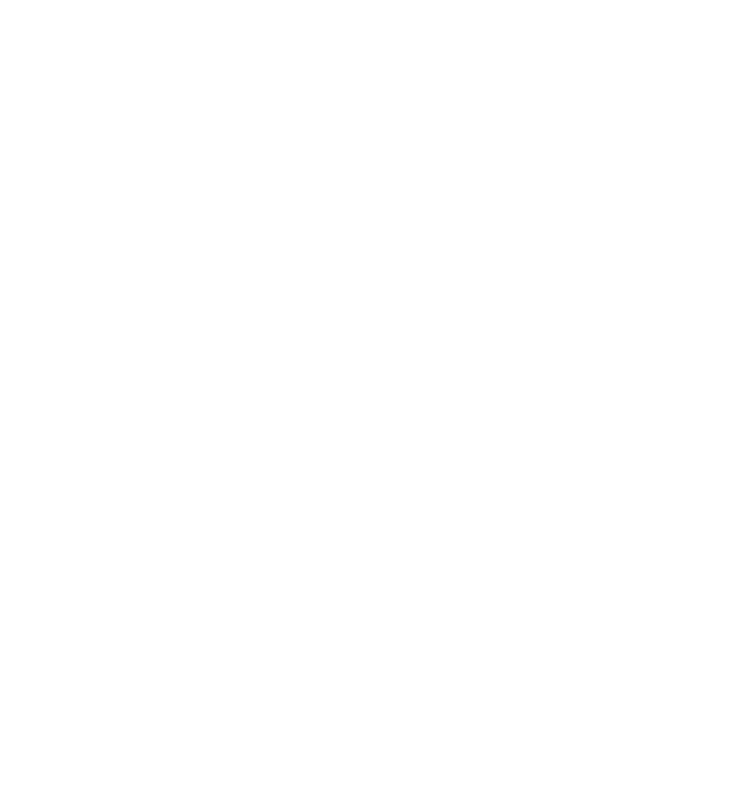
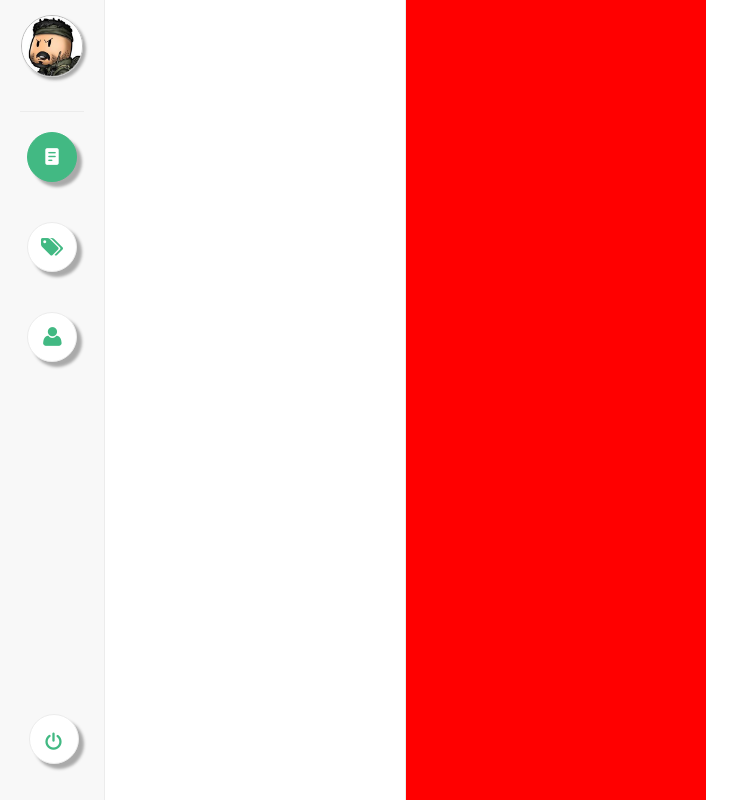
Before and after one commit to yyyybzzzz/myBlog, a Vue app in the folder admin/: page /#/article in a window 1280 px wide. Shown: the whole page, without its empty margins (0-748 px from the left). Built offline with nearby package versions, Linux system fonts and the light colour scheme.

Commit message:
完成侧边栏

```diff
--- a/admin/src/App.vue
+++ b/admin/src/App.vue
@@ -1,6 +1,10 @@
 <template>
   <div id="app">
-    <router-view></router-view>
+    <router-view
+      transition="fade"
+      transition-mode="out-in">>
+
+    </router-view>
   </div>
 </template>
 
@@ -11,6 +15,14 @@
 </script>
 
 <style>
+  .fade-transition {
+    transition: opacity .2s ease
+  }
+
+  .fade-enter, .fade-leave {
+    opacity: 0;
+  }
+
   #app {
     font-family: 'Avenir', Helvetica, Arial, sans-serif;
     -webkit-font-smoothing: antialiased;
@@ -26,11 +38,13 @@
     width: 100%;
     height: 100%;
   }
-  ul{
+
+  ul {
     list-style: none;
     padding: 0;
   }
-  a{
+
+  a {
     text-decoration: none;
   }
 </style>
--- /dev/null
+++ b/admin/src/components/Article.vue
@@ -0,0 +1,40 @@
+<template>
+  <div class="article">
+    <side-bar></side-bar>
+    <div class="test"></div>
+    <div class="post-edit">
+    </div>
+  </div>
+</template>
+<style scoped>
+  .article {
+    margin-left: 105px;
+    height: 100%;
+
+  }
+
+  .test {
+    float: left;
+    background-color: #fff;
+    border-right: 1px solid #ececec;
+    width: 300px;
+    height: 100%;
+    overflow-y: auto;
+  }
+  .post-edit{
+    background-color: #f00;
+    width: 300px;
+    height: 100%;
+    overflow: auto;
+  }
+</style>
+<script>
+  import SideBar from './common/SideBar.vue'
+
+  export default{
+    components: {
+      SideBar
+    }
+  }
+
+</script>
--- /dev/null
+++ b/admin/src/components/Login.vue
@@ -0,0 +1,9 @@
+<template>
+</template>
+<script>
+  export default{
+      components:{
+
+      }
+  }
+</script>
--- /dev/null
+++ b/admin/src/components/Me.vue
@@ -0,0 +1,14 @@
+<template>
+  <div>
+    <side-bar></side-bar>
+    <p>Me</p>
+  </div>
+</template>
+<script>
+  import SideBar from './common/SideBar.vue'
+  export default{
+    components: {
+      SideBar
+    }
+  }
+</script>
--- /dev/null
+++ b/admin/src/components/Tag.vue
@@ -0,0 +1,20 @@
+<template>
+  <div>
+    <side-bar></side-bar>
+    <div class="tag-container"></div>
+  </div>
+</template>
+<style scoped>
+  .tag-container{
+    margin-left: 105px;
+    background-color: #f00;
+  }
+</style>
+<script>
+  import SideBar from './common/SideBar.vue'
+  export default{
+    components: {
+      SideBar
+    }
+  }
+</script>
--- a/admin/src/components/common/SideBar.vue
+++ b/admin/src/components/common/SideBar.vue
@@ -4,18 +4,27 @@
     <img class="avatar" src="../../assets/img/avatar2.jpg">
 
     <ul class="nav">
-      <li><a class="nav-button" href="#" title="博客"><i class='icon-wenzhang iconfont'></i></a></li>
-      <li><a class="nav-button" href="#"><i class='icon-tag1 iconfont'></i></a></li>
-      <li><a class="nav-button" href="#"><i class='icon-wo iconfont'></i></a></li>
+      <li>
+        <router-link to="/article" class="nav-button"><i
+          class='icon-wenzhang iconfont'></i></router-link>
+      </li>
+      <li>
+        <router-link to="/tag" class="nav-button"><i
+          class='icon-tag1 iconfont'></i></router-link>
+      </li>
+      <li>
+        <router-link to="/me" class="nav-button"><i class='icon-wo iconfont'></i></router-link>
+      </li>
     </ul>
     <ul class="logout">
       <li><a class="nav-button" href="#"><i class='icon-tuichu iconfont'></i></a></li>
     </ul>
   </div>
 </template>
+
 <script>
   export default{
-    name: "sidebar",
+    name: "SideBar",
   }
 </script>
 <style scoped>
@@ -52,7 +61,8 @@
     /*margin-top: 30px;*/
     padding: 20px 0;
   }
-  .logout{
+
+  .logout {
     width: 80%;
     text-align: center;
     display: inline-block;
@@ -60,9 +70,11 @@
     bottom: 0;
     display: block;
   }
-  .logout>li{
+
+  .logout > li {
     padding: 20px 0;
   }
+
   .nav-button {
     text-align: center;
     display: inline-block;
@@ -78,7 +90,10 @@
 
   }
 
-  .nav-button:active {
+  .router-link-active {
+    border: 1px solid #42b983;
+    color: #fff;
+    background-color: #42b983;
     border: 1px solid #42b983;
   }
 
--- a/admin/src/router/index.js
+++ b/admin/src/router/index.js
@@ -1,15 +1,31 @@
 import Vue from 'vue'
 import Router from 'vue-router'
-import SideBar from '@/components/common/SideBar'
+import Article from '@/components/Article'
+import Tag from '@/components/Tag'
+import Login from '@/components/Login'
+import Me from '@/components/Me'
 
 Vue.use(Router)
 
 export default new Router({
   routes: [
     {
-      path: '/',
-      name: 'SideBar',
-      component: SideBar
+      path: '/login',
+      name: 'login',
+      component:Login,
+      authPage:true
+    }, {
+      path:'/article',
+      name:'article',
+      component:Article
+    }, {
+      path:'/tag',
+      name:'tag',
+      component:Tag
+    }, {
+      path:'/me',
+      name:'me',
+      component:Me
     }
   ]
 })
```
Also changed, not shown: admin/src/components/common/ArticleList.vue (added), admin/src/components/common/Editor.vue (added).
